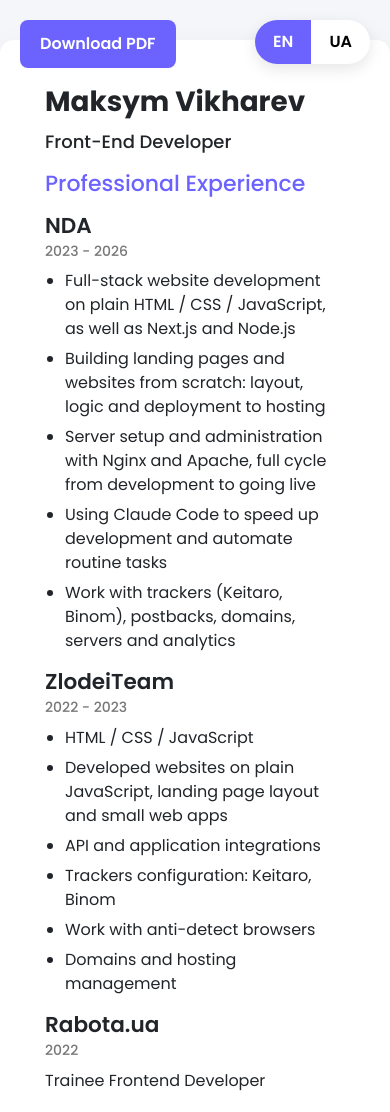
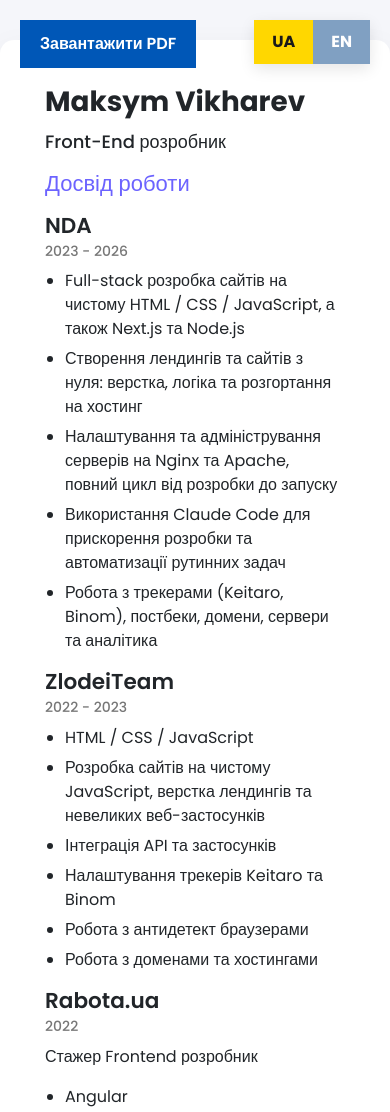
Before and after one commit to bixapb1/web-resume, a plain HTML site: page index.html in a window 390 px wide. Shown: the top 1112 px of the page. Drawn offline with nearby package versions, Linux system fonts and the light colour scheme.

Commit message:
Add phone, UA default, flag-colored buttons, blue translatable download button

```diff
--- a/index.html
+++ b/index.html
@@ -1,4 +1,4 @@
-<html lang="en">
+<html lang="ua">
 
 <head>
 	<meta charset="utf-8">
@@ -35,7 +35,6 @@
 			top: 20px;
 			right: 20px;
 			background: #fff;
-			border-radius: 30px;
 			box-shadow: 0 5px 15px rgba(0, 0, 0, 0.1);
 			overflow: hidden;
 			display: flex
@@ -44,15 +43,26 @@
 		.lang-switch button {
 			border: none;
 			padding: 10px 18px;
-			background: transparent;
-			font-weight: 600;
+			font-weight: 700;
 			cursor: pointer;
-			transition: 0.3s
+			transition: 0.3s;
+			opacity: 0.55;
+			filter: grayscale(35%)
+		}
+
+		#btn-en {
+			background: #0057B7;
+			color: #fff
+		}
+
+		#btn-ua {
+			background: #FFD700;
+			color: #1a1a1a
 		}
 
 		.lang-switch button.active {
-			background: #6c63ff;
-			color: #fff
+			opacity: 1;
+			filter: none
 		}
 
 		h1 {
@@ -119,11 +129,10 @@
 			position: fixed;
 			left: 20px;
 			top: 20px;
-			background: #6c63ff;
+			background: #0057B7;
 			color: white;
 			border: none;
 			padding: 12px 20px;
-			border-radius: 8px;
 			font-weight: 600;
 			cursor: pointer
 		}
@@ -151,11 +160,14 @@
 
 <body>
 
-	<button class="pdf-btn" onclick="downloadPDF()">Download PDF</button>
+	<button class="pdf-btn" onclick="downloadPDF()">
+		<span data-lang="en">Download PDF</span>
+		<span data-lang="ua" style="display:none">Завантажити PDF</span>
+	</button>
 
 	<div class="lang-switch">
-		<button id="btn-en" class="active" onclick="setLang('en')">EN</button>
-		<button id="btn-ua" onclick="setLang('ua')">UA</button>
+		<button id="btn-ua" class="active" onclick="setLang('ua')">UA</button>
+		<button id="btn-en" onclick="setLang('en')">EN</button>
 	</div>
 
 	<div class="resume-wrapper" id="resume">
@@ -275,6 +287,11 @@
 			<ul class="contact-list"
 				style="list-style:none; padding:18px; margin-top:15px; border:1px solid #ececf4; border-radius:10px;">
 				<li style="margin-bottom:10px">
+					<b><span data-lang="en">Phone:</span><span data-lang="ua" style="display:none">Телефон:</span></b>
+					<a href="tel:+380932721968">+380 93 272 19 68 <i class="fa fa-arrow-right"
+							aria-hidden="true"></i></a>
+				</li>
+				<li style="margin-bottom:10px">
 					<b>Email:</b>
 					<a href="mailto:bixapb@gmail.com">bixapb@gmail.com <i class="fa fa-arrow-right"
 							aria-hidden="true"></i></a>
@@ -324,7 +341,7 @@
 		}
 
 		window.onload = () => {
-			const saved = localStorage.getItem('lang') || 'en'
+			const saved = localStorage.getItem('lang') || 'ua'
 			setLang(saved)
 		}
 	</script>
```
